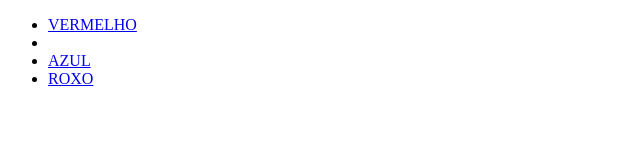
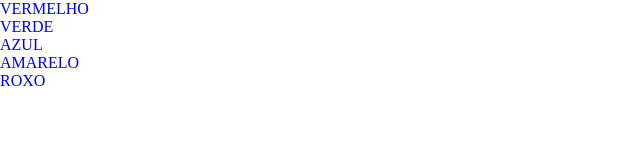
Before and after one commit to marirods/site-vertical, a plain HTML site: page index.html in a window 1280 px wide. Shown: the whole page, without its empty margins (0-640 px from the left). Drawn offline with Linux system fonts and the light colour scheme.

Commit message:
implementando reset

```diff
--- a/index.html
+++ b/index.html
@@ -3,6 +3,7 @@
 <head>
     <meta charset="UTF-8">
     <meta name="viewport" content="width=device-width, initial-scale=1.0">
+    <link rel="stylesheet" href="./style.css">
     <title>Site Vertical</title>
 </head>
 <body>
@@ -10,9 +11,11 @@
         <nav>
             <ul>
                 <li><a href="#">VERMELHO</a></li>
-                <li><a href="#"VERDE</a></li>
-                <li><a href= "#">AZUL</a></li>
+                <li><a href="#">VERDE</a></li>
+                <li><a href="#">AZUL</a></li>
+                <li><a href="#">AMARELO</a></li>
                 <li><a href="#">ROXO</a></li>
+
             </ul>
         </nav>
     </header>
--- /dev/null
+++ b/style.css
@@ -0,0 +1,13 @@
+* {
+    padding: 0;
+    margin: 0;
+    box-sizing: border-box;
+}
+
+a{
+    text-decoration: none;
+}
+
+ul, ol, li{
+    list-style: none;
+}
```
